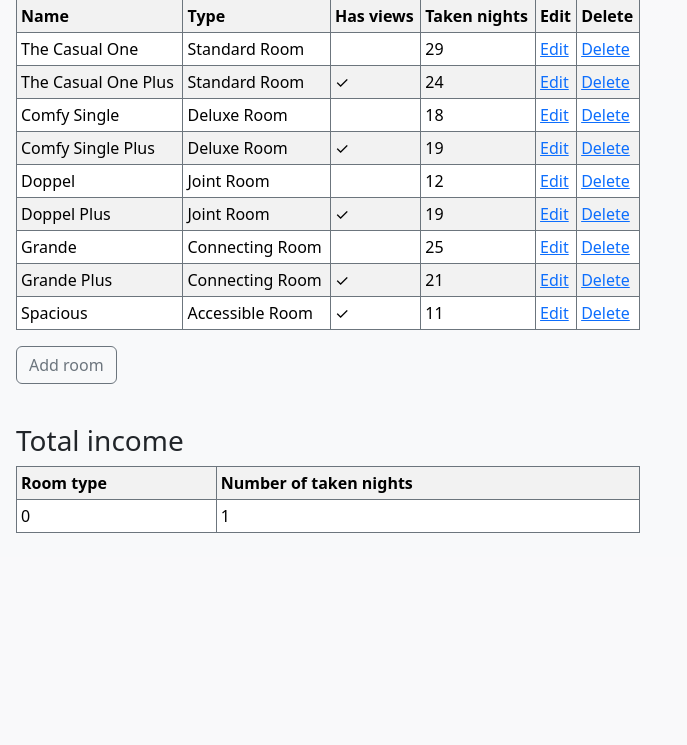
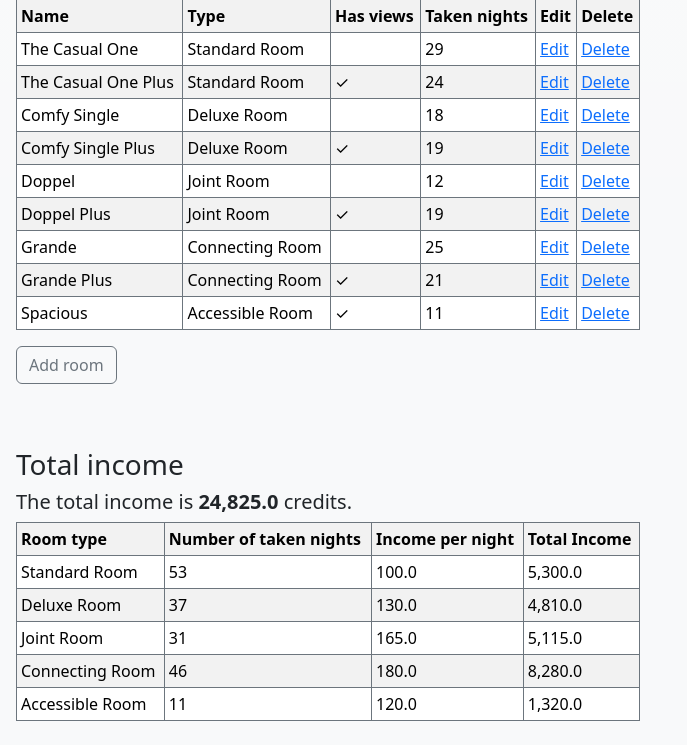
Before and after one commit to supernauth/hotel_finance_django, a Django app: page / in a window 1280 px wide. Shown: the part 441-1186 px from the top of the page, without its empty margins (0-687 px from the left). Before the commit the page ends 974 px from the top, so only its background shows below. Run offline with Django 5.2, Linux system fonts and the light colour scheme; data comes from the database, SQL or seed files in the repository; both versions use the stored data as it was after the commit.

Commit message:
Making the total income table work, tweaking the number formats, fixing the room type edit function not getting the modified price

```diff
--- a/cubixhazi/cubixhazi/settings.py
+++ b/cubixhazi/cubixhazi/settings.py
@@ -122,3 +122,5 @@ STATIC_URL = 'static/'
 # https://docs.djangoproject.com/en/5.0/ref/settings/#default-auto-field
 
 DEFAULT_AUTO_FIELD = 'django.db.models.BigAutoField'
+
+USE_THOUSAND_SEPARATOR = True
--- a/cubixhazi/hotel_finance/templates/index.html
+++ b/cubixhazi/hotel_finance/templates/index.html
@@ -57,18 +57,26 @@
         <button type="button" class="btn btn-outline-secondary" onclick="window.location.href='room/add/';">Add room</button>
     </p>
 <br>
+<br>
 <h3>Total income</h3>
+<h5>The total income is <b>{{ income }}</b> credits.</h5>
 <table class="table table-striped table-bordered border-secondary table-sm" style="width: 50%;">
     <tr>
         <th>Room type</th>
         <th>Number of taken nights</th>
+        <th>Income per night</th>
+        <th>Total Income</th>
     </tr>
+    {% for type in room_types %}
         <tr>
-            <td>0</td>
-            <td>1</td>
+            <td>{{ type.name }}</td>
+            <td>{{ type.total_taken_nights }}</td>
+            <td>{{ type.price }}</td>
+            <td>{{ type.total_income|floatformat:1 }}</td>
         </tr>
-        <!-- itt folytatni, a views.py 12. sorban a lényeg -->
+    {% endfor %}
 </table>
+
     <script src="https://cdn.jsdelivr.net/npm/bootstrap@5.3.2/dist/js/bootstrap.bundle.min.js" integrity="sha384-C6RzsynM9kWDrMNeT87bh95OGNyZPhcTNXj1NW7RuBCsyN/o0jlpcV8Qyq46cDfL" crossorigin="anonymous"></script>
 </body>
 </html>
--- a/cubixhazi/hotel_finance/views.py
+++ b/cubixhazi/hotel_finance/views.py
@@ -1,17 +1,28 @@
 from django.shortcuts import render
+from django.db.models import Sum, F, ExpressionWrapper, FloatField
 from django.http import HttpResponse, HttpResponseRedirect
 from django.template import loader
 from django.urls import reverse
 from hotel_finance.models import Type, Room
 
 def index(request):
-    rooms = Room.objects.all()
-    total_income = 0
-    return HttpResponse(loader.get_template('index.html').render({
-        'room_types': Type.objects.all(),
-        'rooms': rooms,
+    room_types = Type.objects.all()
+
+    for room_type in room_types:
+        total_taken_nights = Room.objects.filter(type=room_type).aggregate(Sum('night_count'))['night_count__sum'] or 0
+        total_income = room_type.price * total_taken_nights
+        setattr(room_type, 'total_taken_nights', total_taken_nights)
+        setattr(room_type, 'total_income', total_income)
+
+    total_income = Type.objects.aggregate(
+        total_income=Sum(ExpressionWrapper(F('price') * F('room__night_count'), output_field=FloatField()))
+    )['total_income'] or 0
+
+    return render(request, 'index.html', {
+        'room_types': room_types,
+        'rooms': Room.objects.all(),
         'income': total_income,
-    }, request))
+    })
 
 def add_type(request):
     return HttpResponse(loader.get_template('type.html').render({}, request))
@@ -27,6 +38,7 @@ def update_type_record(request, id):
     type = Type.objects.get(id=id)
     type.name = request.POST.get('name')
     type.suite = request.POST.get('suite') == 'on'
+    type.price = request.POST.get('price')
     type.save()
     return HttpResponseRedirect(reverse('index'))
 
```
Also changed, not shown: cubixhazi/db.sqlite3, 1 other file. Lines whose indentation alone changed are shown as unchanged.
